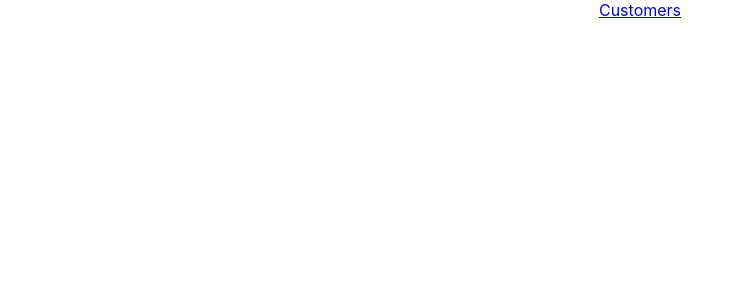
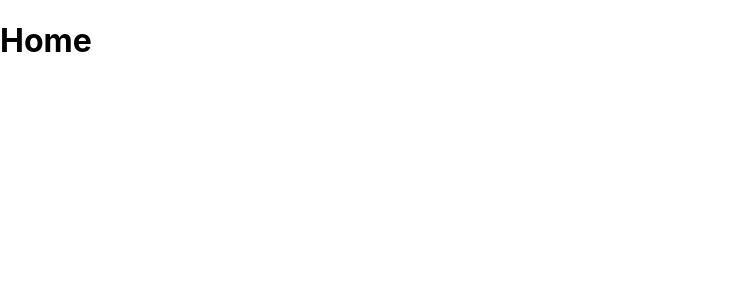
Before and after one commit to Bikcodeh/LearningReact2Project2, a React (Create React App) app: page / in a window 1280 px wide. Shown: the top 300 px of the page, without its empty margins (0-741 px from the left). Built offline with nearby package versions, Linux system fonts and the light colour scheme.

Commit message:
Ejemplo de como funciona route y su parametro exact

```diff
--- a/src/App.js
+++ b/src/App.js
@@ -1,15 +1,33 @@
-import React from 'react';
-import { Link, BrowserRouter as Router } from 'react-router-dom'
-import './App.css';
+import React from "react";
+import { Link, BrowserRouter as Router, Route } from "react-router-dom";
+import "./App.css";
 
-function App() {
+
+//Route es el que nos facilita filtrar que componente mostrar en base a la url
+//el parametro exact lo que hace es que cuando la url sea exactamente la que se le esta pasando,
+//muestre el componente
+class App extends React.Component{
+  renderHome = () => <h1>Home</h1>
+  renderCustomerContainer = () => <h1>Customer container</h1>
+  renderCustomerListContainer = () => <h1>Customers List container</h1>
+  renderCustomerNewContainer = () => <h1>Customer new container</h1>
+
+  render() {
     return (
       <Router>
-      <div className="App">
+        {/** <div className="App">
           <Link to="/customers">Customers</Link>
+          </div> */}
+          <div>
+            <Route exact path="/" component={this.renderHome} />
+            <Route exact path="/customers" component={this.renderCustomerListContainer} />
+            <Route exact path="/customers/:dni" component={this.renderCustomerContainer} />
+            <Route exact path="/customers/new" component={this.renderCustomerNewContainer} />
           </div>
+
       </Router>
     );
   }
+}
 
 export default App;
```
Lines whose indentation alone changed are shown as unchanged.
